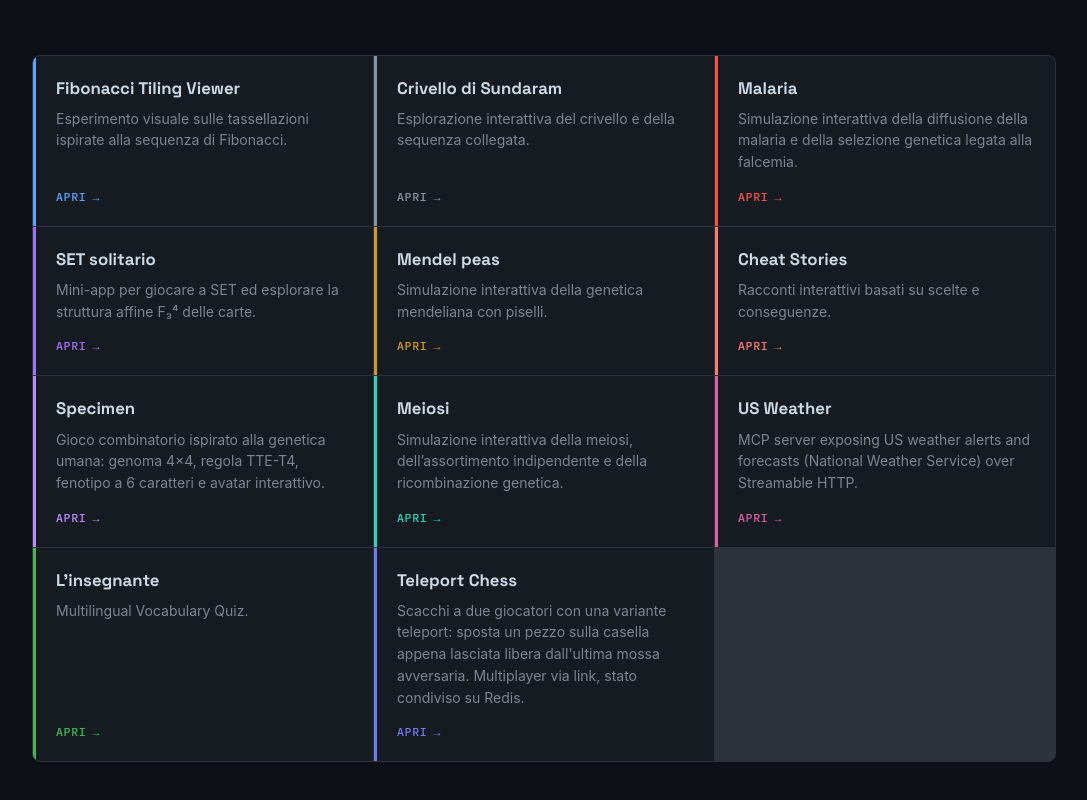
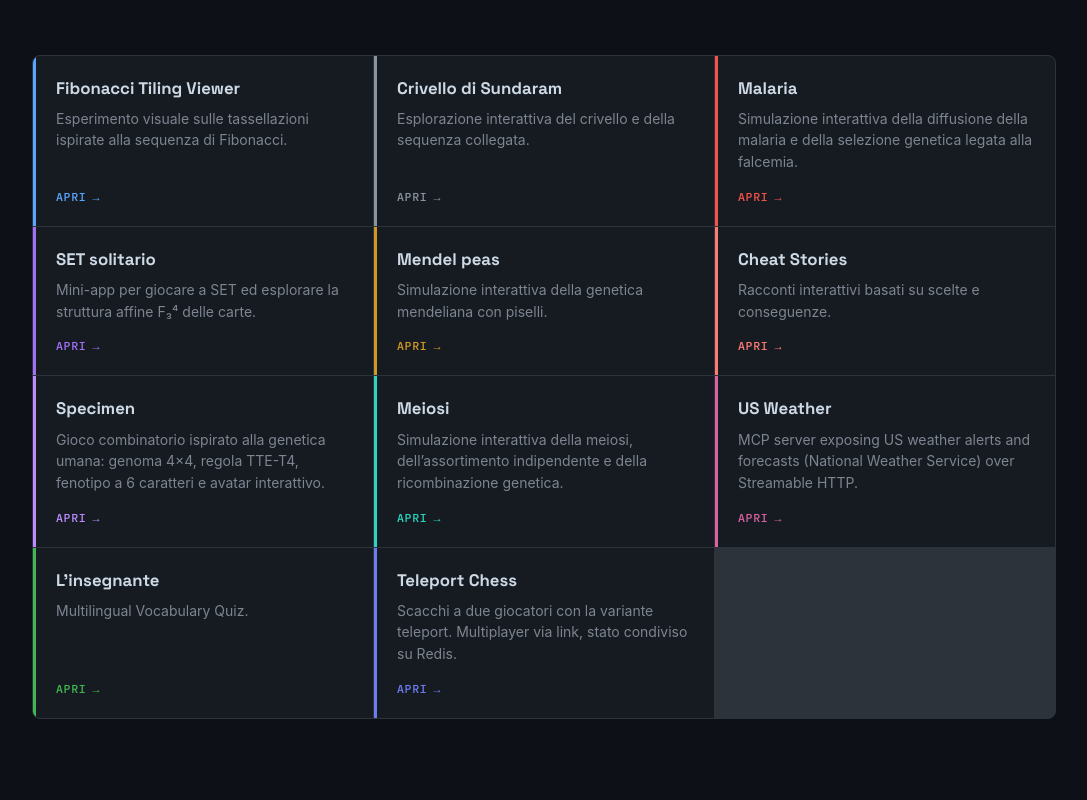
Before and after one commit to bennibeni/links-page, a Next.js app: page / in a window 1280 px wide. Shown: the part 308-1108 px from the top of the page, without its empty margins (96-1183 px from the left). Built offline with nearby package versions, Linux system fonts and the light colour scheme.

Commit message:
ridotto messaggio teleport

```diff
--- a/app/page.jsx
+++ b/app/page.jsx
@@ -70,7 +70,7 @@ const projects = [
   {
     name: "Teleport Chess",
     description:
-      "Scacchi a due giocatori con una variante teleport: sposta un pezzo sulla casella appena lasciata libera dall'ultima mossa avversaria. Multiplayer via link, stato condiviso su Redis.",
+      "Scacchi a due giocatori con la variante teleport. Multiplayer via link, stato condiviso su Redis.",
     href: "https://teleport-chess.vercel.app/",
     accent: "indigo",
   },
```
